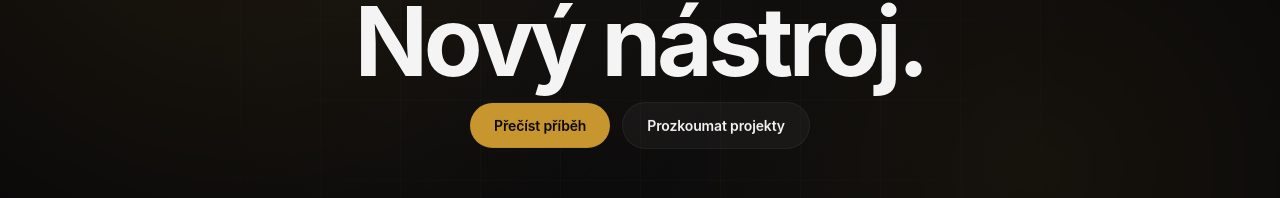
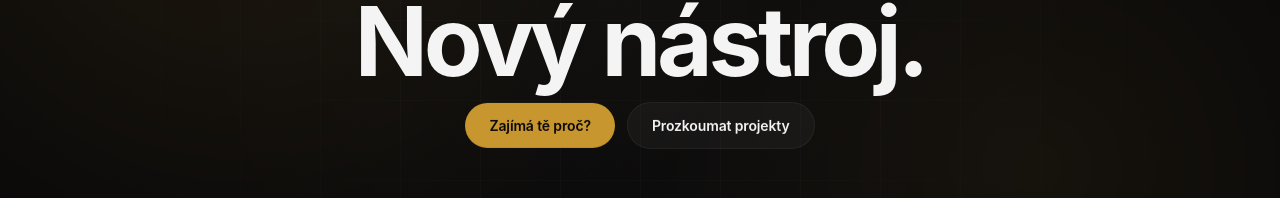
Before and after one commit to Peter-Pix/petrpiskacek.online, a Next.js app: page / in a window 1280 px wide. Shown: the part 398-596 px from the top of the page. Built offline with nearby package versions, Linux system fonts and the light colour scheme.

Commit message:
style(hero): CTA 'Přečíst příběh' → 'Zajímá tě proč?'
Přímější, osobnější, vyzývá k akci. Apple-ish.

```diff
--- a/src/components/Hero.tsx
+++ b/src/components/Hero.tsx
@@ -165,7 +165,7 @@ export default function Hero() {
               href="#pribeh"
               className="btn-apple btn-apple-primary w-full sm:w-auto"
             >
-              Přečíst příběh
+              Zajímá tě proč?
             </a>
             <a
               href="#projekty"
```
